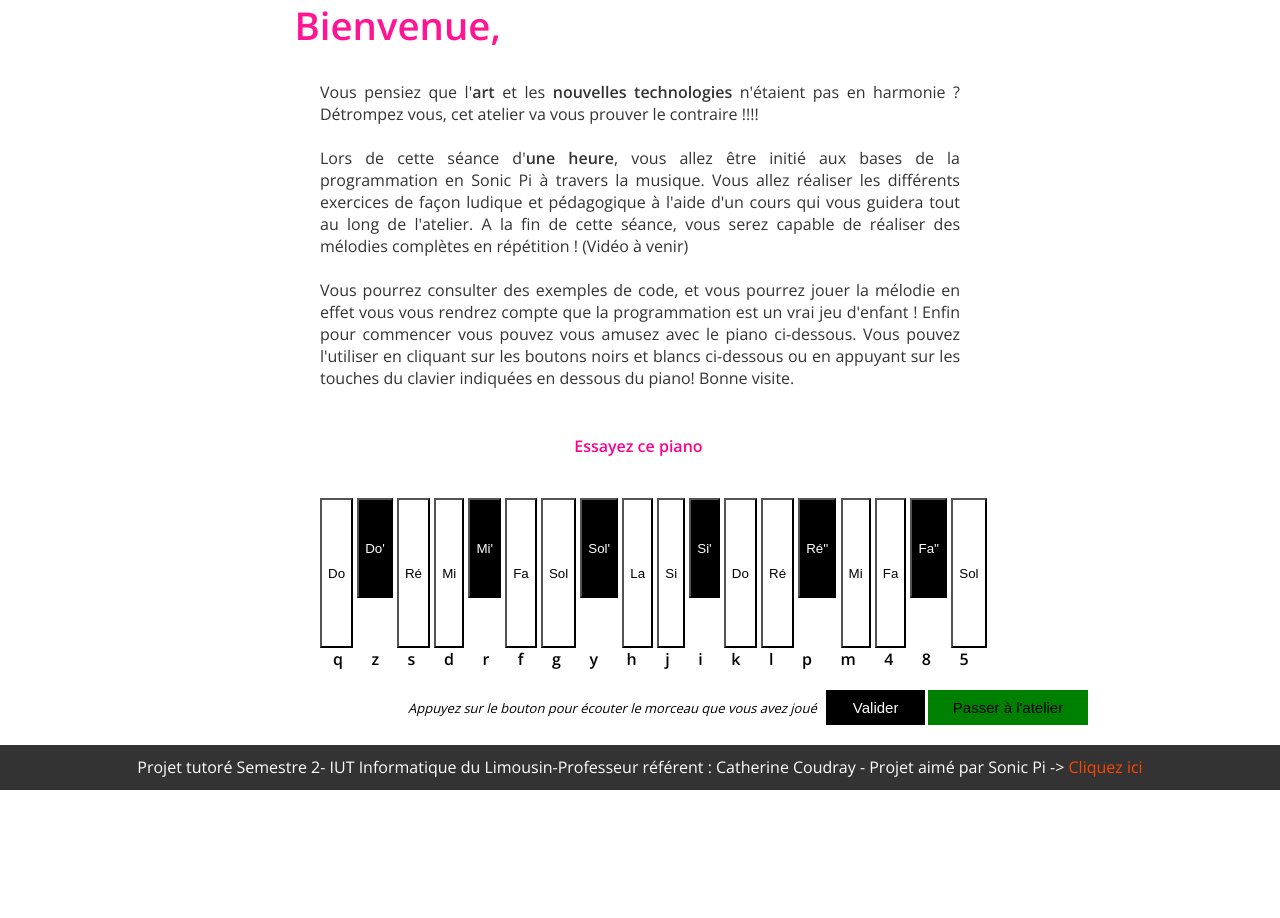
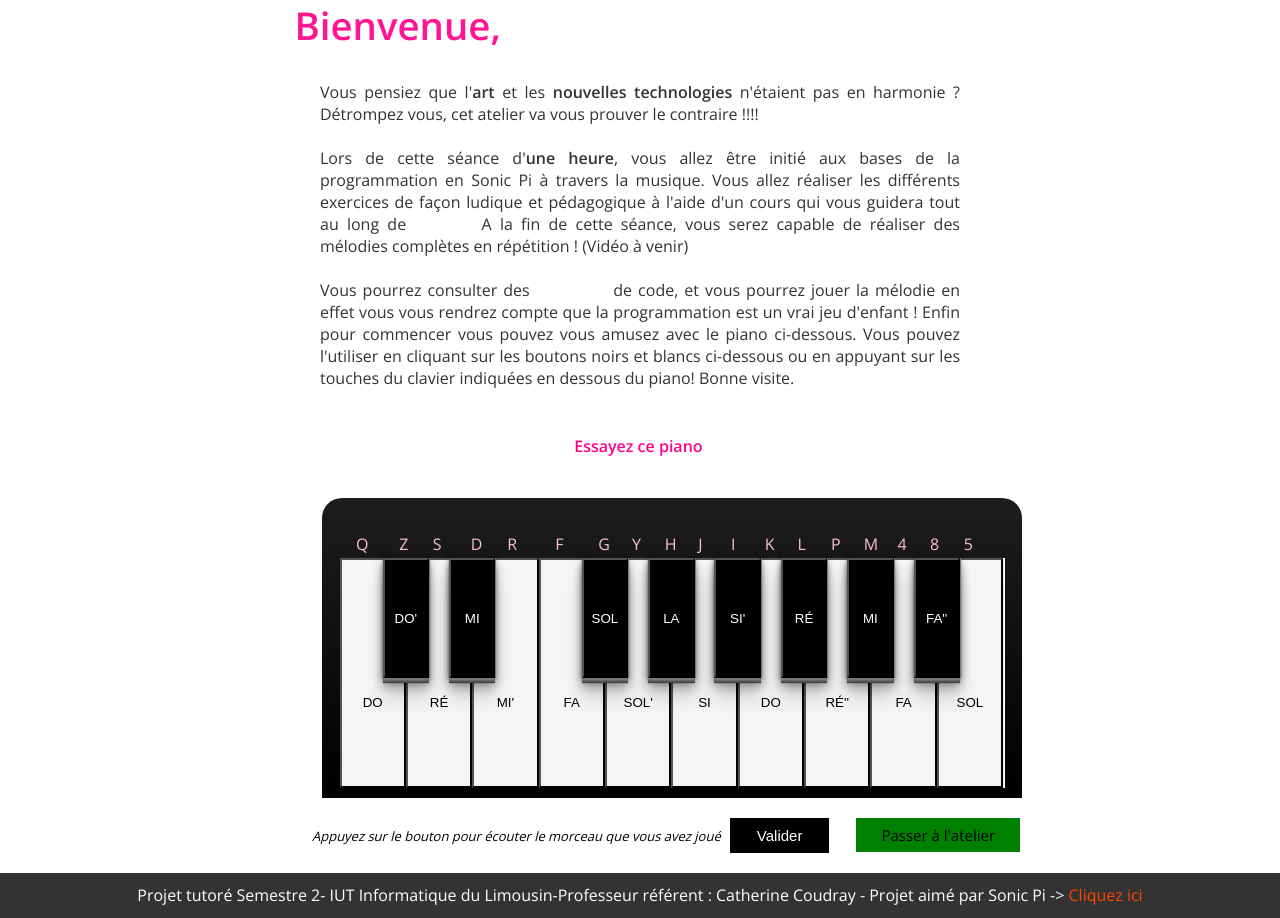
Before and after one commit to Thebarda/AtelierWebInitiationALaProgrammation, a PHP site: page /Accueil.php in a window 1280 px wide; the page is wider, and only the part inside the window is pictured. Shown: the part 268-1186 px from the top of that part. Before the commit the page ends 1058 px from the top of that part, so only its background shows below. Run offline with PHP 8.4, Linux system fonts and the light colour scheme.

Commit message:
Accueil -> amélioratoin graphique de clavier exos 3, 4, 5, 6, 7 -> amélioration du contrôle des occurences

```diff
--- a/Accueil.php
+++ b/Accueil.php
@@ -33,11 +33,11 @@ A faire en V2 :
 		<p id="presentation">Vous pensiez que l'<strong>art</strong> et les <strong>nouvelles technologies</strong> n'étaient pas en harmonie ? Détrompez vous, cet atelier va vous prouver le contraire !!!!</p>
        </br>
         <p id="presentation">
-		Lors de cette séance d'<strong>une heure</strong>, vous allez être initié aux bases de la programmation en Sonic Pi à travers la musique. Vous allez réaliser les différents exercices de façon ludique et pédagogique à l'aide d'un cours qui vous guidera tout au long de l'atelier.
+		Lors de cette séance d'<strong>une heure</strong>, vous allez être initié aux bases de la programmation en Sonic Pi à travers la musique. Vous allez réaliser les différents exercices de façon ludique et pédagogique à l'aide d'un cours qui vous guidera tout au long de <a href="session.php">l'atelier.</a>
 		A la fin de cette séance, vous serez capable de réaliser des mélodies complètes en répétition ! (Vidéo à venir)
        </p>
 		</br>
-       <p id="presentation">Vous pourrez consulter des exemples de code, et vous pourrez jouer la mélodie en effet vous vous rendrez compte que la programmation est un vrai jeu d'enfant !
+       <p id="presentation">Vous pourrez consulter des <a href="exemple.php">exemples</a> de code, et vous pourrez jouer la mélodie en effet vous vous rendrez compte que la programmation est un vrai jeu d'enfant !
 		Enfin pour commencer vous pouvez vous amusez avec le piano ci-dessous. Vous pouvez l'utiliser en cliquant sur les boutons noirs et blancs ci-dessous ou en appuyant sur les touches du clavier indiquées en dessous du piano! Bonne visite.</p>
 
         <p id="note"><b><?php
@@ -63,50 +63,71 @@ A faire en V2 :
             ?></b></p>
 
        <form method="get" action="Accueil.php#piano" id="piano">
+		   <div>
+            <div class="piano">
+					  <div id="piano-container">
+						<li>
 						 <input type="submit" value="Do" class="blanc" name="case1"/>
+						 <p class="lettre">Q</p>
 						  <input type="submit" value="Do'" class="noire" name="case2"/>
+						   <p class="lettre2">Z</p>
+						</li>
+						<li>
 						  <input type="submit" value="Ré" class="blanc" name="case3"/>
-            <input type="submit" value="Mi" class="blanc" name="case4"/>
-            <input type="submit" value="Mi'" class="noire" name="case5"/>
+						   <p class="lettre3">S</p>
+						  <input type="submit" value="Mi" class="noire" name="case4"/>
+						  <p class="lettre4">D</p>
+						</li>
+						<li>
+						  <input type="submit" value="Mi'" class="blanc" name="case5"/>
+						  <p class="lettre5">R</p>
+						</li>
+						<li>
 						  <input type="submit" value="Fa" class="blanc" name="case6"/>
-            <input type="submit" value="Sol" class="blanc" name="case7"/>
-            <input type="submit" value="Sol'" class="noire" name="case8"/>
-            <input type="submit" value="La" class="blanc" name="case9"/>
+						  <p class="lettre">F</p>
+						  <input type="submit" value="Sol" class="noire" name="case7"/>
+						  <p class="lettre2">G</p>
+						</li>
+						<li>
+						  <input type="submit" value="Sol'" class="blanc" name="case8"/>
+						  <p class="lettre3">Y</p>
+						  <input type="submit" value="La" class="noire" name="case9"/>
+						  <p class="lettre2">H</p>
+						</li>
+						<li>
 						  <input type="submit" value="Si" class="blanc" name="case10"/>
+						  <p class="lettre3">J</p>
 						  <input type="submit" value="Si'" class="noire" name="case11"/>
+						  <p class="lettre2">I</p>
+						</li>
+						<li>
 						  <input type="submit" value="Do" class="blanc" name="case12"/>
-            <input type="submit" value="Ré" class="blanc" name="case13"/>
-            <input type="submit" value="Ré''" class="noire" name="case14"/>
-            <input type="submit" value="Mi" class="blanc" name="case15"/>
+						  <p class="lettre3">K</p>
+						  <input type="submit" value="Ré" class="noire" name="case13"/>
+						  <p class="lettre2">L</p>
+						</li>
+						<li>
+						  <input type="submit" value="Ré''" class="blanc" name="case14"/>
+						  <p class="lettre3">P</p>
+						  <input type="submit" value="Mi" class="noire" name="case15"/>
+						  <p class="lettre2">M</p>
+						</li>
+						<li>
 						  <input type="submit" value="Fa" class="blanc" name="case16"/>
+						  <p class="lettre3">4</p>
 						  <input type="submit" value="Fa''" class="noire" name="case17"/>
+						  <p class="lettre2">8</p>
+						</li>
+						<li>
 						  <input type="submit" value="Sol" class="blanc" name="case18"/>
-            <div>
-            <ul id="touches">
-                <li>q</li>
-                <li>z</li>
-                <li>s</li>
-                <li>d</li>
-                <li>r</li>
-                <li>f</li>
-                <li>g</li>
-                <li>y</li>
-                <li>h</li>
-                <li>j</li>
-                <li>i</li>
-                <li>k</li>
-                <li>l</li>
-                <li>p</li>
-                <li>m</li>
-                <li>4</li>
-                <li>8</li>
-                <li>5</li>
-            </ul>
+						  <p class="lettre3">5</p>
+						</li>
+					  </div>
+					</div>
             </div>
             <div id="envoie">
            		 <p id="gauche">Appuyez sur le bouton pour écouter le morceau que vous avez joué</p>
-				<p id="droite"><input id="valider" type="submit" name="valid" value="Valider" id="valider"/></p>
-				<p id="droite"><a href="session.php"><input id="atelier" type="button" value="Passer à l'atelier"></a><p>
+				<p id="droite"><input id="valider" type="submit" name="valid" value="Valider" id="valider"/></p><a id="atelier" href="session.php">Passer à l'atelier</a>
 			</div>
         </form>
 
--- a/css/Basic.css
+++ b/css/Basic.css
@@ -91,24 +91,116 @@ a{
     padding: 1em;
     text-align: center;
 }
+/********************/
+.piano{
+  width:700px;
+  height:300px;
+  margin:auto;
+  border-radius:20px 20px 0 0;
+  overflow:hidden;
+  background: -webkit-linear-gradient(#111, #444);
+  background: -o-linear-gradient(#222, #444);
+  background: -moz-linear-gradient(#222, #444);
+  background: linear-gradient(#1e1d1d, #000);
+}
+#piano-container {
+  width:95%;
+  height:230px;
+  background:#fff;
+  margin:60px auto 0 auto;
+}
+#piano-container li {
+  width:9.98%;
+  height:100%;
+  float:left;
+  list-style-type:none;
+  position:relative;
+}
+.blanc {
+  width:100%;
+  height:100%;
+  padding-top:90%;
+  float:left;
+  box-shadow:0 1px 1px rgba(0, 0, 0, .5);
+  position:relative;
+  z-index:1;
+  background:#f5f5f5;
+  text-transform: uppercase;
 
+}
+.blanc:active {
+  box-shadow:-1px 0 15px rgba(0, 0, 0, .7) inset;
+  -webkit-box-shadow:-1px 0 15px rgba(0, 0, 0, .7) inset;
+  -moz-box-shadow:-1px 0 15px rgba(0, 0, 0, .7) inset;
+  -ms-box-shadow:-1px 0 15px rgba(0, 0, 0, .7) inset;
+}
+.blanc:active  #goat{
+  background-image:url(../img/Goat.gif);
+}
 .noire {
-  background-color:black;
-  height:100px;
-  vertical-align:top;
-  color: white;
+  color : white;
+  text-transform: uppercase;
+  position:absolute;
+  z-index:2;
+  width:70%;
+  height:120px;
+  background:#000;
+  right:-35%;
+  box-shadow: 1px 0 #111, 0 2px 0 #111, 0 3px 0 #333, 0 4px 0 #333, 0 5px 0 #333, 0 6px 1px rgba(0, 0, 0, .1), 0 0 5px rgba(0, 0, 0, .1), 0 1px 3px rgba(0, 0, 0, .3), 0 3px 5px rgba(0, 0, 0, .2), 0 5px 10px rgba(0, 0, 0, .25), 0 10px 10px rgba(0, 0, 0, .2), 0 20px 20px rgba(0, 0, 0, .15);
+  -webkit-box-shadow: 1px 0 #777, 0 2px 0 #777, 0 3px 0 #666, 0 4px 0 #555, 0 5px 0 #444, 0 6px 1px rgba(0, 0, 0, .1), 0 0 5px rgba(0, 0, 0, .1), 0 1px 3px rgba(0, 0, 0, .3), 0 3px 5px rgba(0, 0, 0, .2), 0 5px 10px rgba(0, 0, 0, .25), 0 10px 10px rgba(0, 0, 0, .2), 0 20px 20px rgba(0, 0, 0, .15);
+  -moz-box-shadow: 1px 0 #333, 0 2px 0 #555, 0 3px 0 #555, 0 4px 0 #666, 0 5px 0 #777, 0 6px 1px rgba(0, 0, 0, .1), 0 0 5px rgba(0, 0, 0, .1), 0 1px 3px rgba(0, 0, 0, .3), 0 3px 5px rgba(0, 0, 0, .2), 0 5px 10px rgba(0, 0, 0, .25), 0 10px 10px rgba(0, 0, 0, .2), 0 20px 20px rgba(0, 0, 0, .15);
+  -ms-box-shadow: 1px 0 #333, 0 2px 0 #555, 0 3px 0 #555, 0 4px 0 #666, 0 5px 0 #777, 0 6px 1px rgba(0, 0, 0, .1), 0 0 5px rgba(0, 0, 0, .1), 0 1px 3px rgba(0, 0, 0, .3), 0 3px 5px rgba(0, 0, 0, .2), 0 5px 10px rgba(0, 0, 0, .25), 0 10px 10px rgba(0, 0, 0, .2), 0 20px 20px rgba(0, 0, 0, .15);
+}
+.noire:active{
+  box-shadow: 1px 0 #777, 0 2px 0 #777, 0 3px 0 #666, 0 4px 0 #555;
+  -webkit-box-shadow: 1px 0 #555, 0 1px 0 #555, 0 1px 0 #444, 0 2px 0 #333;
+  -moz-box-shadow: 1px 0 #111, 0 2px 0 #222, 0 3px 0 #222;
+  -ms-box-shadow: 1px 0 #111, 0 2px 0 #222, 0 3px 0 #222;
 }
 
-.blanc {
-  background-color:white;
-  height:150px;
+.lettre{
+	color : pink;
+	margin-top : -25px;
+	margin-bottom: 3px;
+	margin-left: 25%;
+	text-transform: uppercase;
+}
+.lettre2{
+	color : pink;
+	margin-top : -25px;
+	margin-bottom: 3px;
+	margin-left: 90%;
+	text-transform: uppercase;
 }
 
+.lettre3{
+	color : pink;
+	margin-top : -25px;
+	margin-bottom: 3px;
+	margin-left: 27px;
+	text-transform: uppercase;
+}
+.lettre4{
+	color : pink;
+	margin-top : -25px;
+	margin-bottom: 3px;
+	margin-left: 65px;
+
+}
+.lettre5{
+	color : pink;
+	margin-top : -25px;
+	margin-bottom: 3px;
+	margin-left: 35px;
+}
+/********************/
+
 form{
-	margin-left: 25%;
+	margin-left: -10%;
 	margin-top : 2%;
     display: inline-block;
 }
+
 #touches{
     text-decoration: none;
     display: inline-block;
@@ -117,7 +209,7 @@ form{
 }
 #touches>li{
     display: inline-block;
-    padding-right: 3.6%;
+    padding-right: 3.5%;
     font-weight: bold;
 }
 
@@ -133,11 +225,14 @@ form{
 #envoie #droite{
 	display: inline-block;
 }
+#envoie{
+	margin-left: 17.5%;
+	width: 100rem;
+}
 
 #envoie #valider{
 	margin-left: 5%;
 	margin-top: 20px;
-	margin-right: 2%;
 	background-color:black;
 	color : #FFFFFF;
 	font-size: 15px;
@@ -148,17 +243,18 @@ form{
 	padding-right: 25px;
 }
 #envoie #atelier{
+	color: black;
 	background-color: green;
 	padding-left: 25px;
 	padding-right: 25px;
+	padding-bottom: 7px;
+	padding-top: 7px;
 	font-size: 15px;
 	border:none;
 	height: 35px;
 	margin-left: 2%;
 }
-#envoie{
-	width: 130%;
-}
+
 footer{
 	margin-top: 20px;
 	height: 45px;
```
Also changed, not shown: exercice3.php (+18 -18 lines), exercice4.php (+11 -15 lines), exercice5.php (+32 -20 lines), exercice6.php (+37 -29 lines), exercice7.php (+47 -33 lines). Lines whose indentation alone changed are shown as unchanged.
